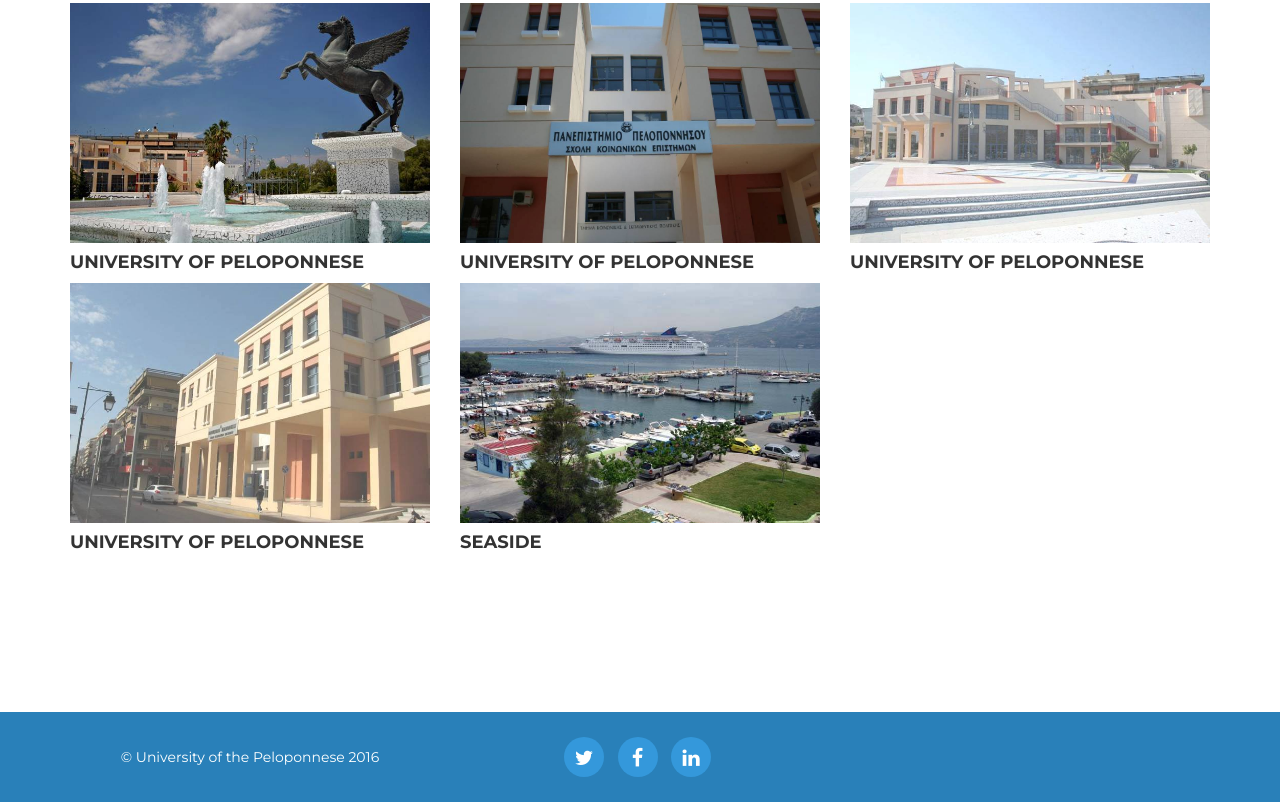
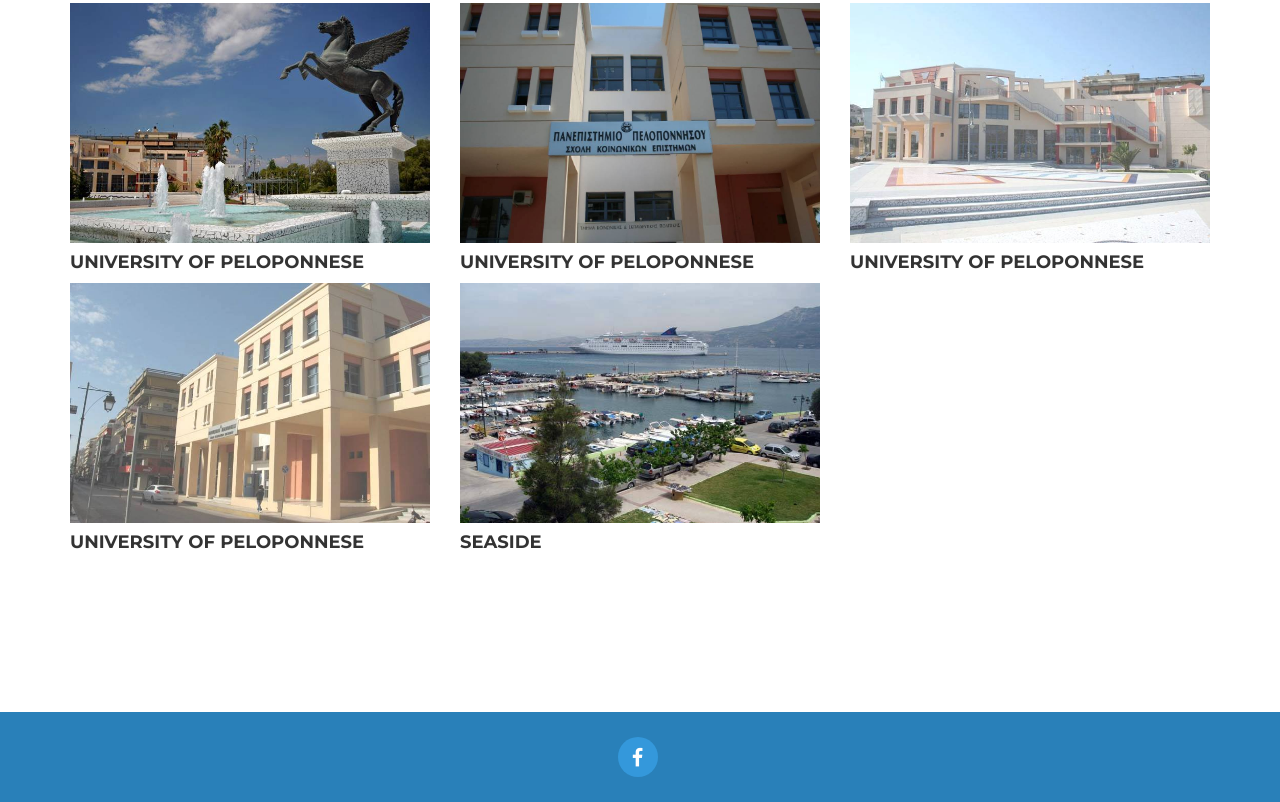
Before and after one commit to Amice13/bondarevskaia, a website: page index.html in a window 1280 px wide. Shown: the part 6386-7188 px from the top of the page. Drawn offline with nearby package versions, Linux system fonts and the light colour scheme; a web font is replaced by a local one.

Commit message:
small title

```diff
--- a/index.html
+++ b/index.html
@@ -391,15 +391,11 @@
         <div class="container">
             <div class="row">
                 <div class="col-md-4">
-                    <span class="copyright">&copy; University of the Peloponnese 2016</span>
+                    <!-- <span class="copyright">&copy; University of the Peloponnese 2016</span> -->
                 </div>
                 <div class="col-md-4">
                     <ul class="list-inline social-buttons">
-                        <li><a href="#"><i class="fa fa-twitter"></i></a>
-                        </li>
-                        <li><a href="#"><i class="fa fa-facebook"></i></a>
-                        </li>
-                        <li><a href="#"><i class="fa fa-linkedin"></i></a>
+                        <li><a href="https://www.facebook.com/groups/492981050873384/654164088088412" target="_blank"><i class="fa fa-facebook"></i></a>
                         </li>
                     </ul>
                 </div>
```
